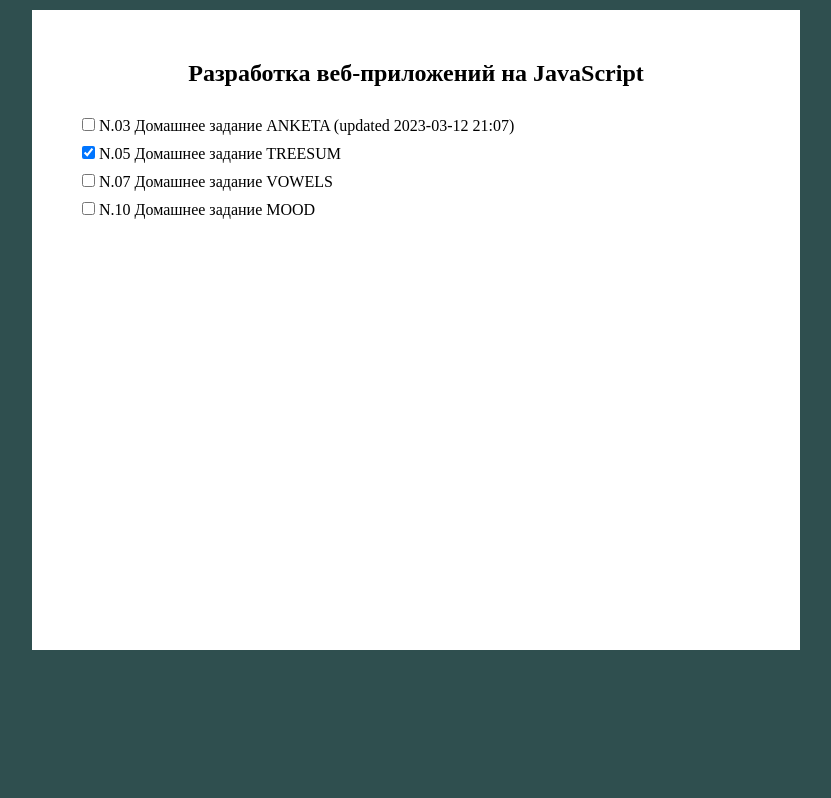
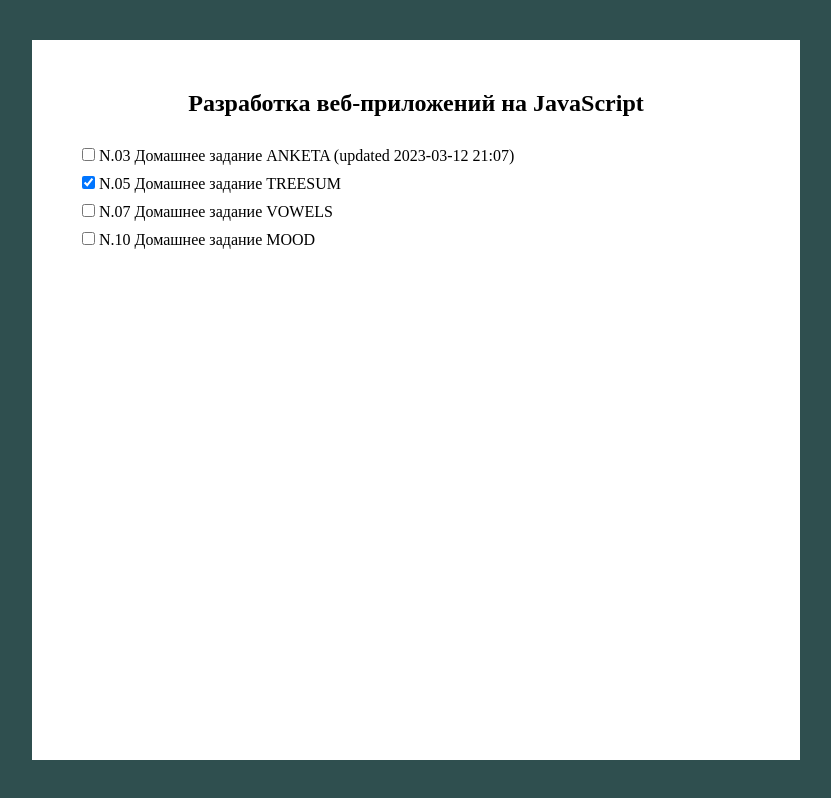
Before and after one commit to j1mb1m/AstakhovaDasha_jscourse_2023, a plain HTML site: page index.html in a window 1280 px wide. Shown: the whole page, without its empty margins (224-1055 px from the left). Drawn offline with Linux system fonts and the light colour scheme.

Commit message:
changed styles

```diff
--- a/homeworks/css/style.css
+++ b/homeworks/css/style.css
@@ -36,8 +36,8 @@ textarea {
     padding: 50px;
     text-align: center;
     background-color: white;
-    margin: 10px 20% 0 20%;
-    min-height: 80vh;
+    margin: 5vh 20% 0 20%;
+    min-height: 90vh;
 }
 
 .homework {
```
